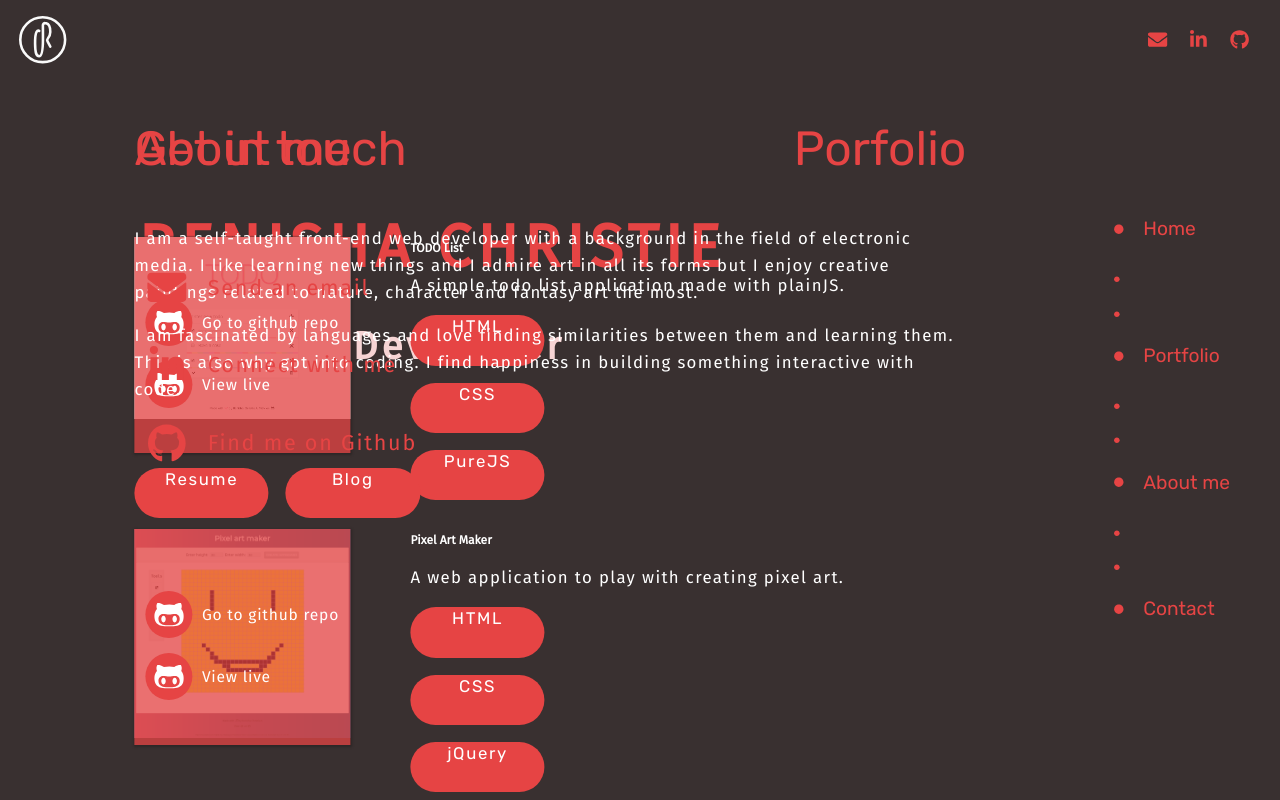
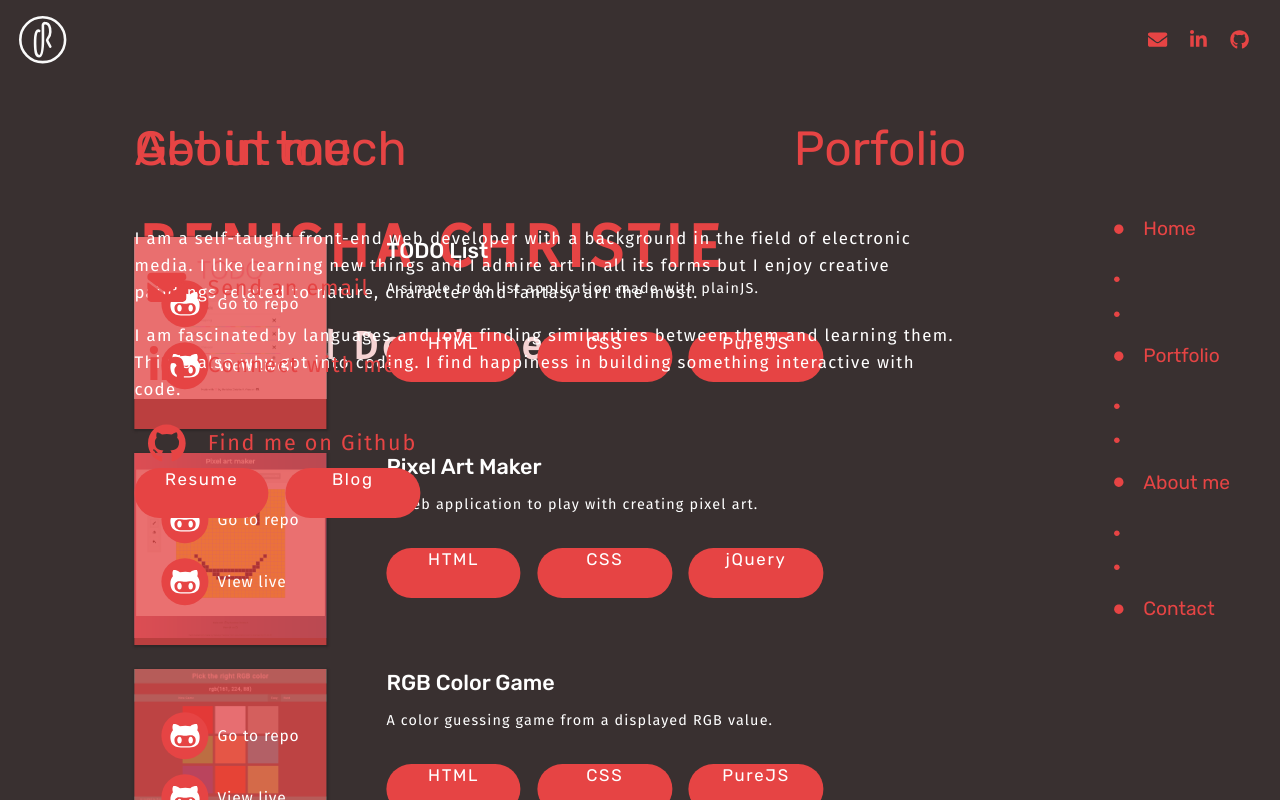
Before and after one commit to crisner/my-portfolio, a React (Create React App) app: page / in a window 1280 px wide. Shown: the top 800 px of the page. Built offline with nearby package versions, Linux system fonts and the light colour scheme.

Commit message:
Style portfolio item component

```diff
--- a/src/components/PortfolioItem.js
+++ b/src/components/PortfolioItem.js
@@ -9,23 +9,25 @@ function PortfolioItem(props) {
             <div className={styles.thumbnail}>
                 <div className={styles.overlay}>
                     <div className={styles.links}>
-                        <a href={props.repo}><span className={styles.circle}><FontAwesomeIcon icon={['fab', 'github-alt']} /></span> Go to github repo</a>
+                        <a href={props.repo}><span className={styles.circle}><FontAwesomeIcon icon={['fab', 'github-alt']} /></span> Go to repo</a>
                         <a href={props.live}><span className={styles.circle}><FontAwesomeIcon icon={['fab', 'github-alt']} /></span> View live</a>
                     </div>
                 </div>
                 <img src={props.thumbnail} alt={props.title} />
 
             </div>
-            <div>
+            <div className={styles.details}>
                 <h4>{props.title}</h4>
                 <p>{props.description}</p>
+                <div className={styles.skills}>
                 {
                     props.skills.map(skill => {
                         return (
-                            <Pill key={skill} text={skill} />
+                            <Pill styles={styles.pill} key={skill} text={skill} />
                         );
                     })
                 }
+                </div>
             </div>
         </div>
     );
--- a/src/components/PortfolioItem.module.css
+++ b/src/components/PortfolioItem.module.css
@@ -1,20 +1,21 @@
 .Item {
     display: flex;
     flex-direction: row;
+    width: 75%;
 }
 
 .thumbnail {
     display: flex;
     flex-direction: column;
     align-items: center;
-    width: 18em;
-    height: 18em;
+    width: 16em;
+    height: 16em;
     margin: 1em 5em 1em 0;
     box-shadow: 1px 1px 2px 1px #2d2727;
 }
 
 .thumbnail img {
-    width: 18em;
+    width: 16em;
 }
 
 .thumbnail .overlay {
@@ -23,13 +24,14 @@
     align-items: center;
     position: absolute;
     background: rgba(230, 68, 68, 0.753);
-    width: 18em;
-    height: 18em;
+    width: 16em;
+    height: 16em;
 }
 
 .thumbnail .links {
     font-size: 1.3em;
     letter-spacing: 0.05em;
+    height: 7.8em;
     position: absolute;
     top: 50%;
     bottom: 0%;
@@ -54,3 +56,23 @@
     align-self: center;
     font-size: 2em;
 }
+
+.details h4 {
+    font-size: 1.8em;
+    font-weight: 500;
+    margin: 0.6em 0;
+    font-family: 'Rubik', sans-serif;
+}
+
+.details p {
+    font-size: 1.2em !important;
+}
+
+.details .skills {
+    display: flex;
+}
+
+.pill {
+    composes: pill from './Pill.module.css';
+    font-size: 1em;
+}
```
